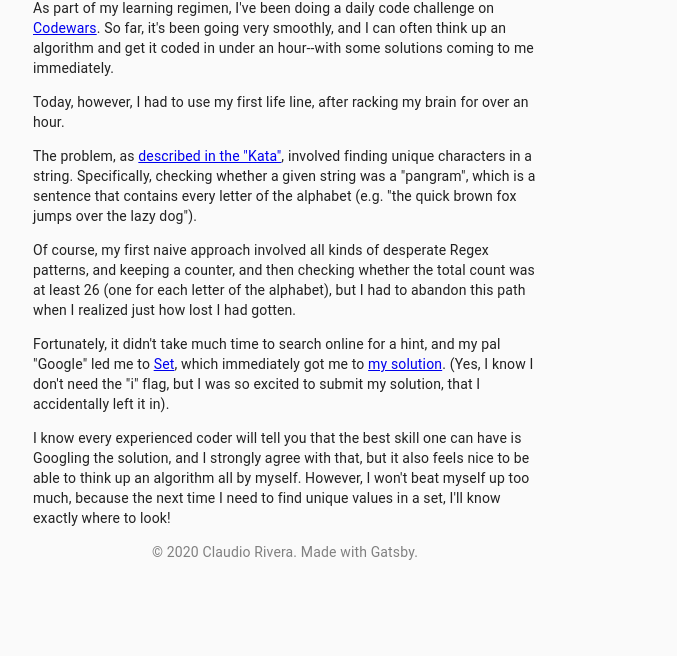
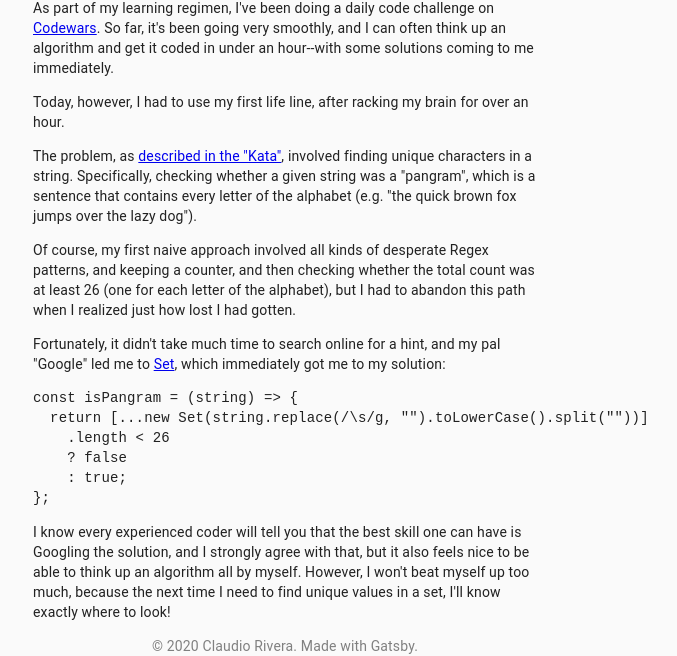
Before and after one commit to claudiorivera/claudiorivera-com, a Gatsby site: page /blog in a window 1280 px wide. Shown: the part 8843-9499 px from the top of the page, without its empty margins (355-1032 px from the left). Before the commit the page ends 9405 px from the top, so only its background shows below. Built offline with nearby package versions, Linux system fonts and the light colour scheme; Gatsby itself is replaced by a stand-in of ours; some packages are replaced by stand-ins of ours; code samples lack their colours.

Commit message:
Updated blog post

```diff
--- a/src/posts/2020/06/19/javascript-set/index.md
+++ b/src/posts/2020/06/19/javascript-set/index.md
@@ -13,6 +13,13 @@ The problem, as [described in the "Kata"](https://www.codewars.com/kata/545cedaa
 
 Of course, my first naive approach involved all kinds of desperate Regex patterns, and keeping a counter, and then checking whether the total count was at least 26 (one for each letter of the alphabet), but I had to abandon this path when I realized just how lost I had gotten.
 
-Fortunately, it didn't take much time to search online for a hint, and my pal "Google" led me to [Set](https://developer.mozilla.org/en-US/docs/Web/JavaScript/Reference/Global_Objects/Set), which immediately got me to [my solution](https://www.codewars.com/kata/reviews/54a5d4af37f43531e900002e/groups/5eecd6b5e5d13e000150e278). (Yes, I know I don't need the "i" flag, but I was so excited to submit my solution, that I accidentally left it in).
+Fortunately, it didn't take much time to search online for a hint, and my pal "Google" led me to [Set](https://developer.mozilla.org/en-US/docs/Web/JavaScript/Reference/Global_Objects/Set), which immediately got me to my solution:
+
+    const isPangram = (string) => {
+      return [...new Set(string.replace(/\s/g, "").toLowerCase().split(""))]
+        .length < 26
+        ? false
+        : true;
+    };
 
 I know every experienced coder will tell you that the best skill one can have is Googling the solution, and I strongly agree with that, but it also feels nice to be able to think up an algorithm all by myself. However, I won't beat myself up too much, because the next time I need to find unique values in a set, I'll know exactly where to look!
```
